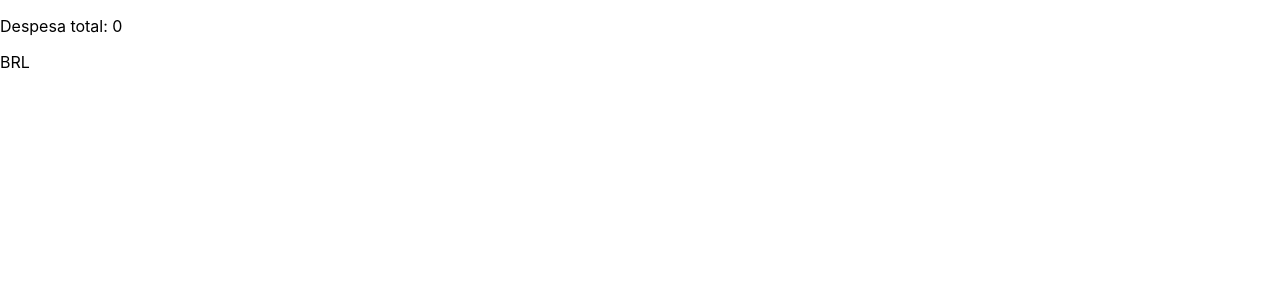
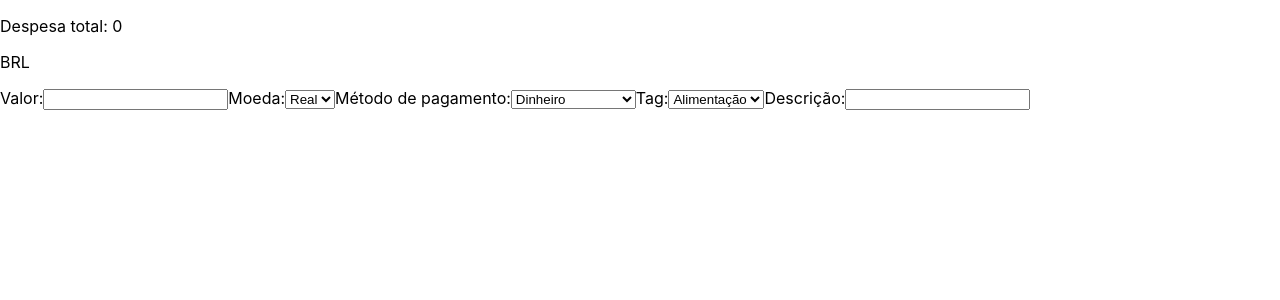
Before and after one commit to cae07/sd-013-a-project-trybewallet, a React (Create React App) app: page /carteira in a window 1280 px wide. Shown: the top 300 px of the page. Built offline with nearby package versions, Linux system fonts and the light colour scheme.

Commit message:
Atende ao requisito 6

```diff
--- /dev/null
+++ b/src/component/walletInput.jsx
@@ -0,0 +1,48 @@
+import React from 'react';
+
+class WalletInput extends React.Component {
+  render() {
+    return (
+      <form>
+        <label htmlFor="valor">
+          Valor:
+          <input type="number" name="" id="valor" />
+        </label>
+
+        <label htmlFor="moeda">
+          Moeda:
+          <select name="moeda" id="moeda">
+            <option value="real">Real</option>
+          </select>
+        </label>
+
+        <label htmlFor="pagamentos">
+          Método de pagamento:
+          <select name="pagamentos" id="pagamentos">
+            <option value="dinheiro">Dinheiro</option>
+            <option value="credito">Cartão de crédito</option>
+            <option value="debito">Cartão de débito</option>
+          </select>
+        </label>
+
+        <label htmlFor="tag">
+          Tag:
+          <select name="tag" id="tag">
+            <option value="alimentacao">Alimentação</option>
+            <option value="lazer">Lazer</option>
+            <option value="trabalho">Trabalho</option>
+            <option value="transporte">Transporte</option>
+            <option value="saude">Saúde</option>
+          </select>
+        </label>
+
+        <label htmlFor="descricao">
+          Descrição:
+          <input type="text" name="" id="descricao" />
+        </label>
+      </form>
+    );
+  }
+}
+
+export default WalletInput;
--- a/src/pages/Login.js
+++ b/src/pages/Login.js
@@ -40,7 +40,7 @@ class Login extends React.Component {
   validatePassword(password) {
     const isValidPass = password.match(/^(?=.*[a-za-z])(?=.*\d)[a-za-z\d]{6,}$/i);
     if (!isValidPass || password.lenght === 0) {
-      return 'A senha deve conter 6 caracter incluindo letras e numeros.';
+      return 'A senha deve conter 6 caracteres incluindo letras e numeros.';
     }
     return '';
   }
--- a/src/pages/Wallet.js
+++ b/src/pages/Wallet.js
@@ -1,11 +1,13 @@
 import React from 'react';
 import PropTypes from 'prop-types';
 import { connect } from 'react-redux';
+import WalletInput from '../component/walletInput';
 
 class Wallet extends React.Component {
   render() {
     const { emailGlobalState } = this.props;
     return (
+      <section>
         <header>
           <p data-testid="email-field">
             { emailGlobalState }
@@ -13,6 +15,8 @@ class Wallet extends React.Component {
           <p data-testid="total-field">Despesa total: 0</p>
           <p data-testid="header-currency-field">BRL</p>
         </header>
+        <WalletInput />
+      </section>
     );
   }
 }
```
Also changed, not shown: src/component/LoginHome.jsx (deleted, +0 -94 lines). Lines whose indentation alone changed are shown as unchanged.
